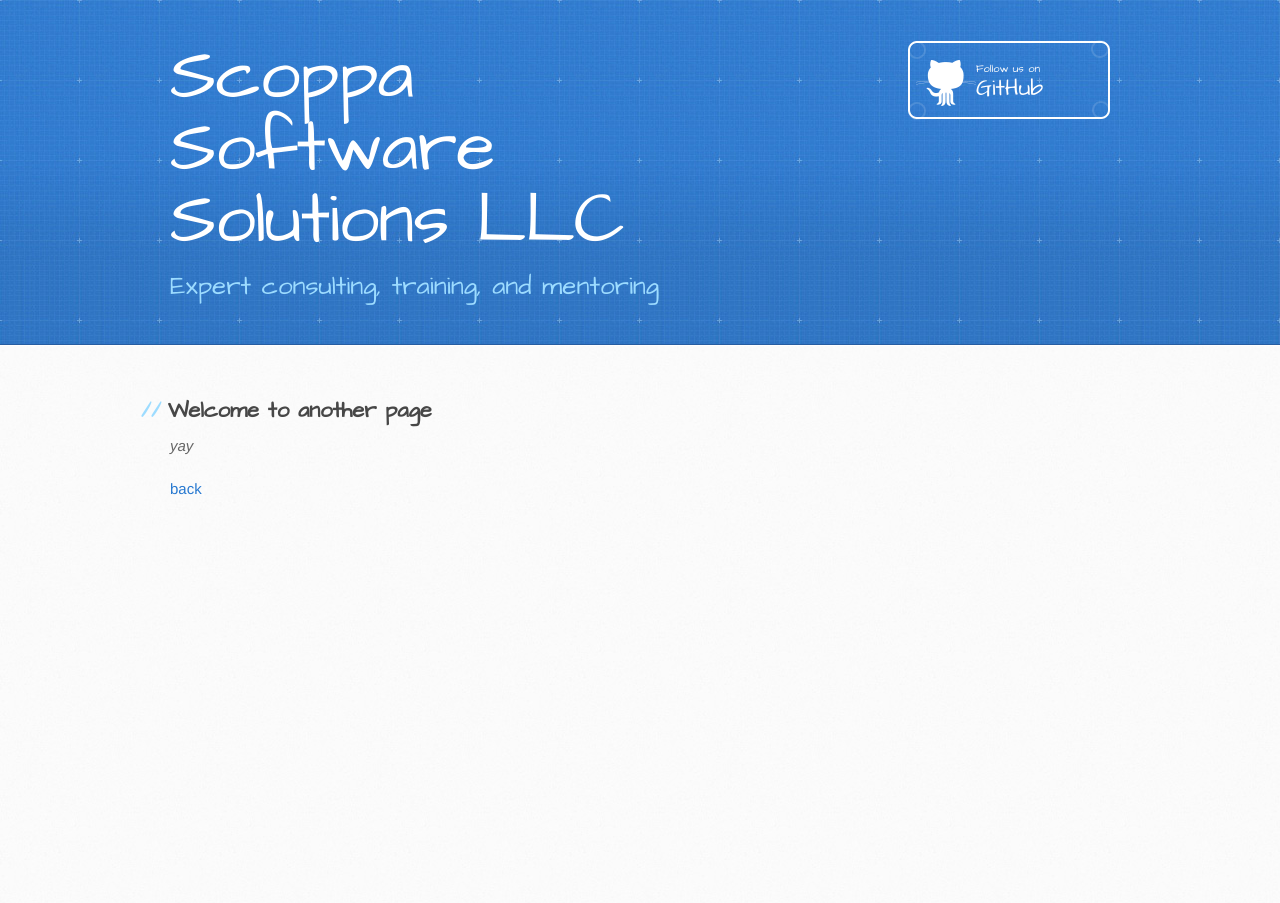
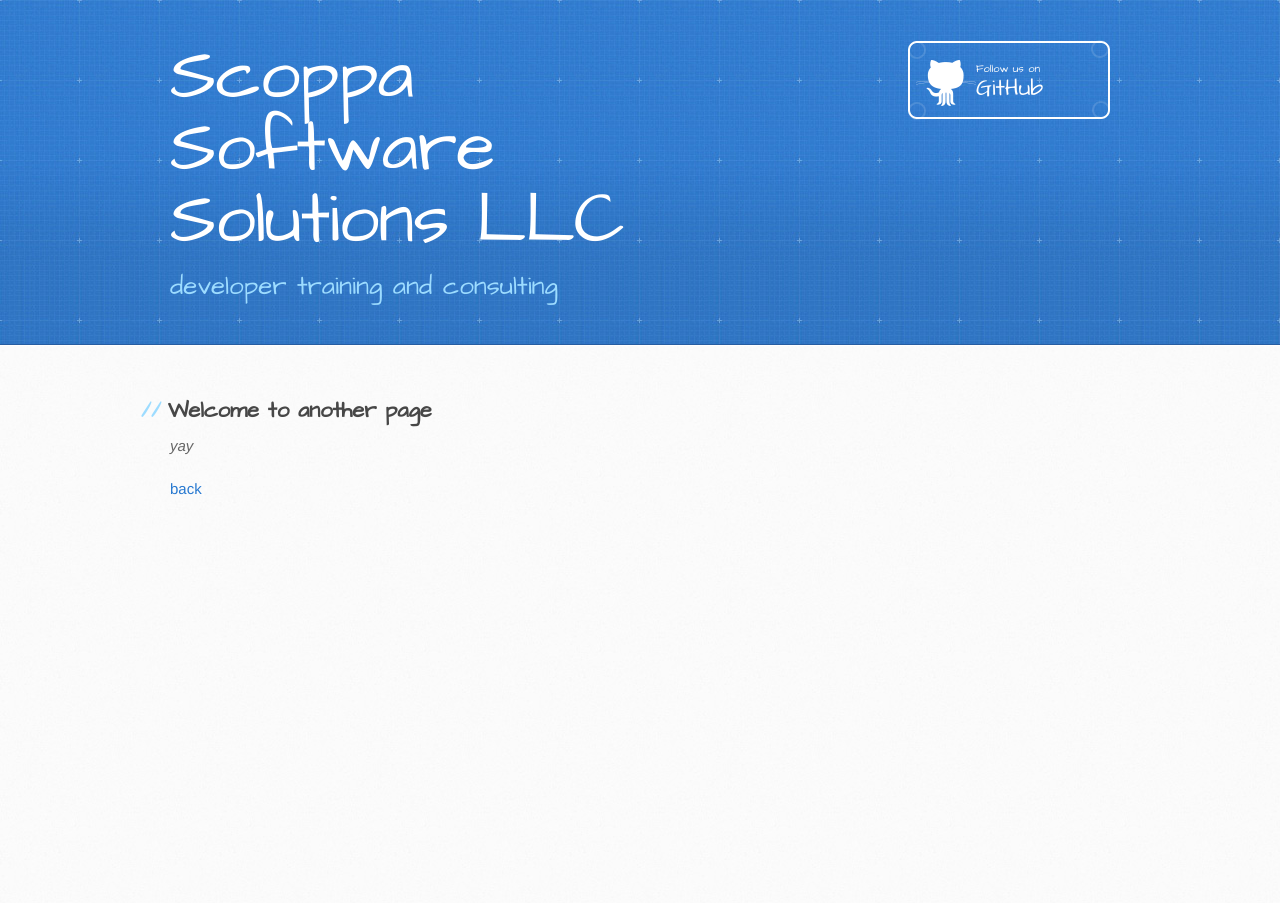
Before and after one commit to Scoppa-Software-Solutions/Scoppa-Software-Solutions.github.io, a Jekyll site: the page built from docs/another-page.md, in a window 1280 px wide. Built offline with Jekyll 4.4.1, drawn with Linux system fonts in a browser that asks for light colours; our own code applies the rules of GitHub Pages for plain Markdown files.

Commit message:
caption changed

```diff
--- a/docs/_config.yml
+++ b/docs/_config.yml
@@ -1,5 +1,5 @@
 title: Scoppa Software Solutions LLC
-description: Expert consulting, training, and mentoring
+description: developer training and consulting
 show_downloads: false
 google_analytics:
 theme: jekyll-theme-architect
```
